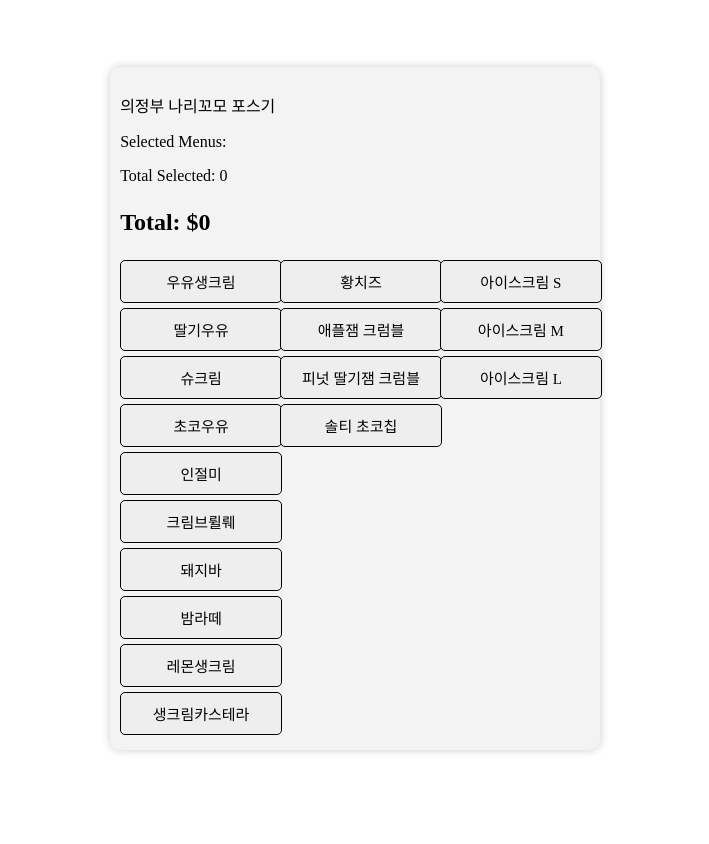
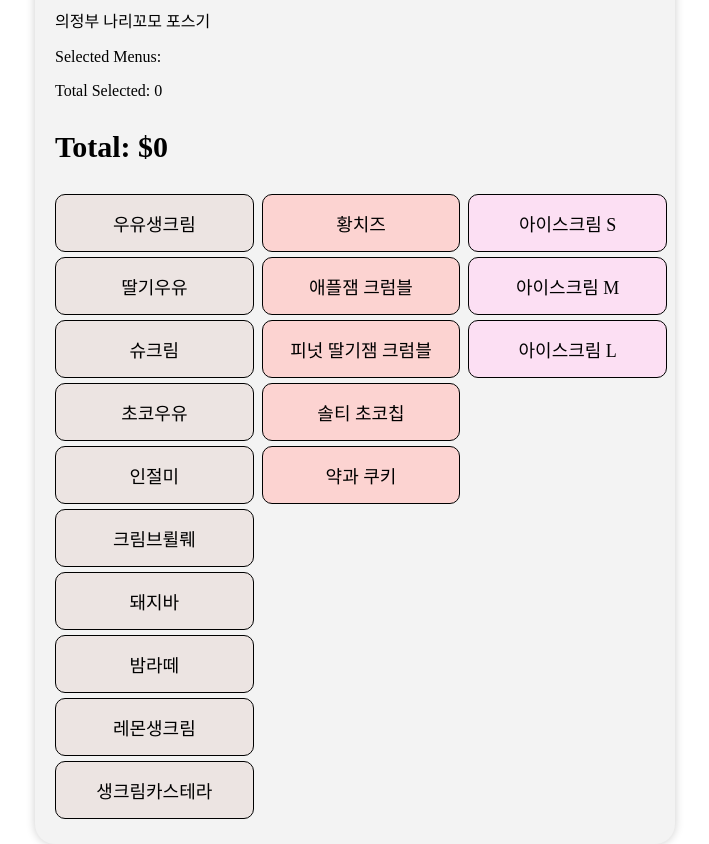
Before and after one commit to JaceProgramming/Nari_POS, a React (Create React App) app: page / in a window 1280 px wide. Shown: the whole page, without its empty margins (285-994 px from the left). Before the commit the page ends 816 px from the top, so only its background shows below. Built offline with nearby package versions, Linux system fonts and the light colour scheme.

Commit message:
Updated Ver 2

```diff
--- a/src/App.css
+++ b/src/App.css
@@ -7,26 +7,27 @@
 
 .calculator {
   background-color: #f3f3f3;
-  border-radius: 10px;
+  border-radius: 20px;
   box-shadow: 0 0 10px rgba(0, 0, 0, 0.2);
-  padding: 10px;
+  padding: 20px;
+  width: 600px;
 }
 
 .input-text {
   width: 100%;
-  margin-bottom: 10px;
-  padding: 10px;
+  margin-bottom: 20px;
+  padding: 15px;
   text-align: right;
-  font-size: 15px;
+  font-size: 18px;
   border: none;
   background-color: #fff;
-  border-radius: 5px;
+  border-radius: 10px;
 }
 
 .keypad {
   display: grid;
   grid-template-columns: repeat(3, 1fr);
-  grid-gap: 10px;
+  grid-gap: 20px;
 }
 
 
@@ -34,19 +35,32 @@
   display: flex;
   flex-direction: column;
   flex: 1;
-  margin-right: 10px;
+  margin-right: 20px;
 }
 
 .menu-item {
   width: 100%;
-  padding: 10px;
+  padding: 15px;
   text-align: center;
-  border-radius: 5px;
+  border-radius: 10px;
   cursor: pointer;
   border: 1px solid black;
-  font-size: 15px;
+  font-size: 18px;
   margin-bottom: 5px;
   background-color: #eee;
+  color: black;
+}
+
+.menu-item.BONE {
+  background-color: #ece4e2;
+}
+
+.menu-item.BABYPINK {
+  background-color: #fcd3d1;
+}
+
+.menu-item.BUBBLEGUM {
+  background-color: #fcdff3;
 }
 
 .menu-item.selected {
@@ -55,10 +69,20 @@
 }
 
 .selection-summary {
-  margin-bottom: 10px;
+  margin-bottom: 20px;
+  flex-wrap: wrap;
+  width: 800px;
+}
+
+.selected-menu {
+  background-color: #66b3ff;
+  color: #fff;
+  border-radius: 5px;
+  padding: 5px 10px;
+  margin: 5px;
 }
 
 .total {
-  font-size: 24px;
+  font-size: 30px;
   font-weight: bold;
 }
--- a/src/App.js
+++ b/src/App.js
@@ -21,7 +21,7 @@ const App = () => {
     selectedMenus.forEach((menu) => {
       total += menu.price;
     });
-    return total;
+    return total.toLocaleString("en-US");
   };
 
   //가격 정리
@@ -37,31 +37,32 @@ const App = () => {
   let TH6 = 3600;
 
   const menuList = [
-    { id: 1, name: "우유생크림", price: F2 },
-    { id: 2, name: "딸기우유", price: F4 },
-    { id: 3, name: "슈크림", price: F5 },
-    { id: 4, name: "초코우유", price: F6 },
-    { id: 5, name: "인절미", price: F6 },
-    { id: 6, name: "크림브륄뤠", price: F6 },
-    { id: 7, name: "돼지바", price: F8 },
-    { id: 8, name: "밤라떼", price: F8 },
-    { id: 9, name: "레몬생크림", price: F8 },
-    { id: 10, name: "생크림카스테라", price: F8 },
+    { id: 1, name: "우유생크림", price: F2, color: "BONE" },
+    { id: 2, name: "딸기우유", price: F4, color: "BONE" },
+    { id: 3, name: "슈크림", price: F5, color: "BONE" },
+    { id: 4, name: "초코우유", price: F6, color: "BONE" },
+    { id: 5, name: "인절미", price: F6, color: "BONE" },
+    { id: 6, name: "크림브륄뤠", price: F6, color: "BONE" },
+    { id: 7, name: "돼지바", price: F8, color: "BONE" },
+    { id: 8, name: "밤라떼", price: F8, color: "BONE" },
+    { id: 9, name: "레몬생크림", price: F8, color: "BONE" },
+    { id: 10, name: "생크림카스테라", price: F8, color: "BONE" },
     //
-    { id: 11, name: "황치즈", price: TH6 },
-    { id: 12, name: "애플잼 크럼블", price: TH8 },
-    { id: 13, name: "피넛 딸기잼 크럼블", price: TH8 },
-    { id: 14, name: "솔티 초코칩", price: TH8 },
+    { id: 11, name: "황치즈", price: TH6, color: "BABYPINK" },
+    { id: 12, name: "애플잼 크럼블", price: TH8, color: "BABYPINK" },
+    { id: 13, name: "피넛 딸기잼 크럼블", price: TH8, color: "BABYPINK" },
+    { id: 14, name: "솔티 초코칩", price: TH8, color: "BABYPINK" },
+    { id: 15, name: "약과 쿠키", price: F5, color: "BABYPINK" },
     //
-    { id: 15, name: "아이스크림 S", price: F0 },
-    { id: 16, name: "아이스크림 M", price: S0 },
-    { id: 17, name: "아이스크림 L", price: TEN0 },
+    { id: 16, name: "아이스크림 S", price: F0, color: "BUBBLEGUM" },
+    { id: 17, name: "아이스크림 M", price: S0, color: "BUBBLEGUM" },
+    { id: 18, name: "아이스크림 L", price: TEN0, color: "BUBBLEGUM" },
   ];
 
   const menuGroups = [
     menuList.slice(0, 10),
-    menuList.slice(10, 14),
-    menuList.slice(14, 17),
+    menuList.slice(10, 15),
+    menuList.slice(15, 18),
   ];
 
   return (
@@ -83,7 +84,7 @@ const App = () => {
               {group.map((menu) => (
                 <div
                   key={menu.id}
-                  className={`menu-item ${
+                  className={`menu-item ${menu.color} ${
                     selectedMenus.includes(menu) ? "selected" : ""
                   }`}
                   onClick={() => handleMenuSelect(menu)}
```
